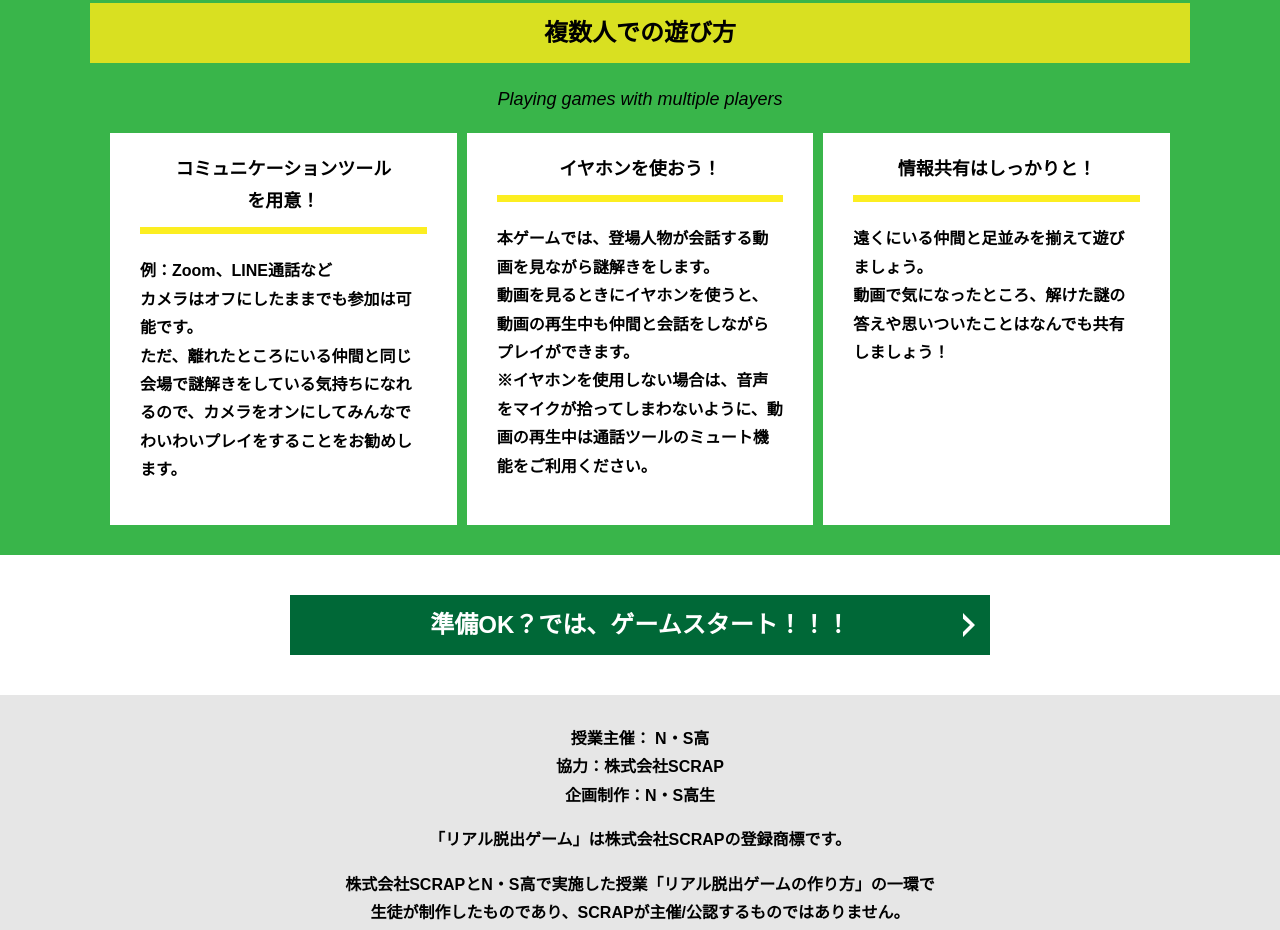
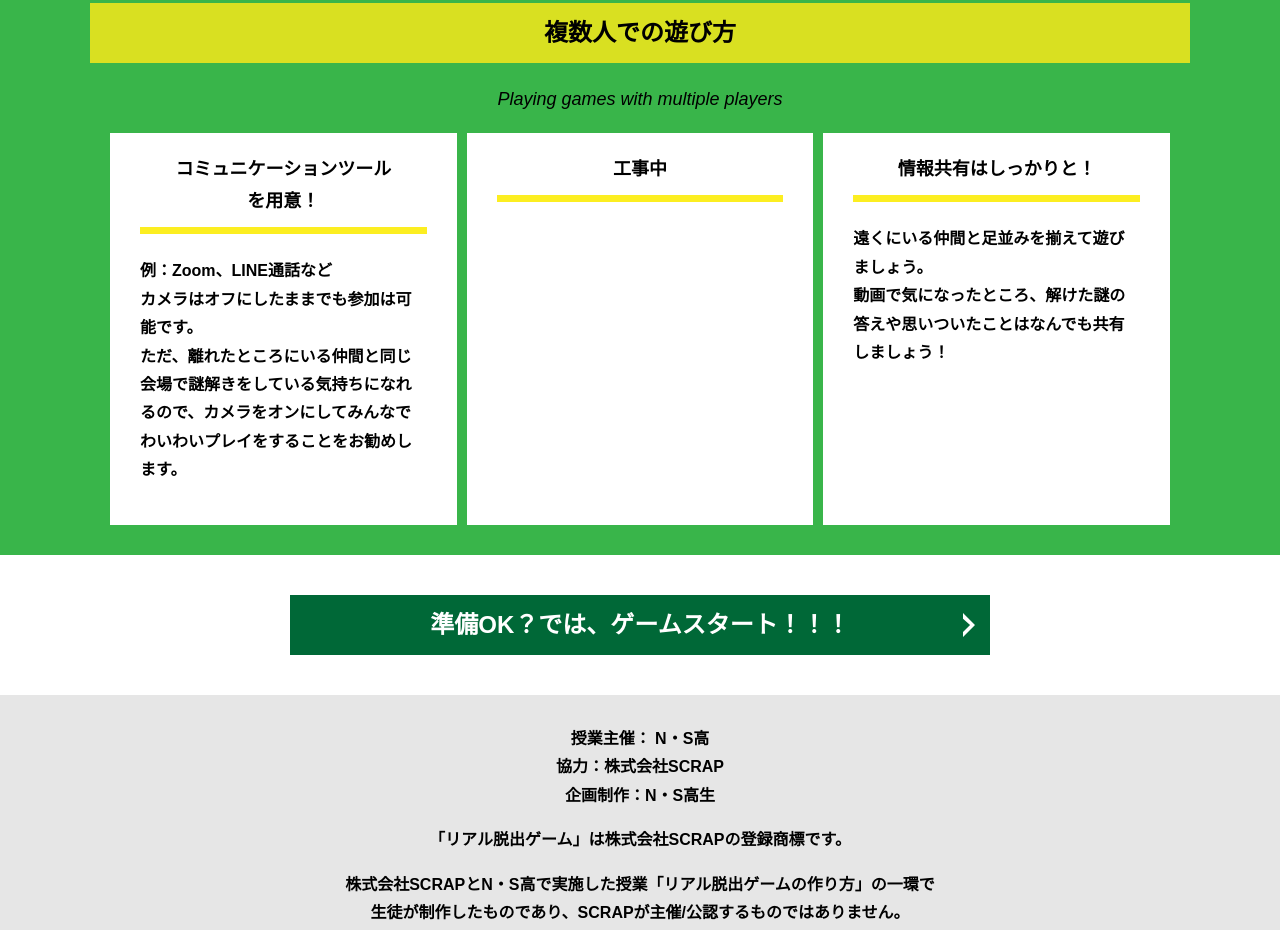
Before and after one commit to harukls/alfa-yokohama-A6, a plain HTML site: page index.html in a window 1280 px wide. Shown: the part 1475-2405 px from the top of the page. Drawn offline with Linux system fonts and the light colour scheme.

Commit message:
Update index.html

```diff
--- a/index.html
+++ b/index.html
@@ -95,10 +95,8 @@
           </div>
           <div class="column">
             <div class="card">
-              <h3 class="card__title">イヤホンを使おう！</h3>
-              <p class="card__content">本ゲームでは、登場人物が会話する動画を見ながら謎解きをします。<br>
-                動画を見るときにイヤホンを使うと、動画の再生中も仲間と会話をしながらプレイができます。<br>
-                ※イヤホンを使用しない場合は、音声をマイクが拾ってしまわないように、動画の再生中は通話ツールのミュート機能をご利用ください。</p>
+              <h3 class="card__title">工事中</h3>
+              <p class="card__content"></p>
             </div>
           </div>
           <div class="column">
```
